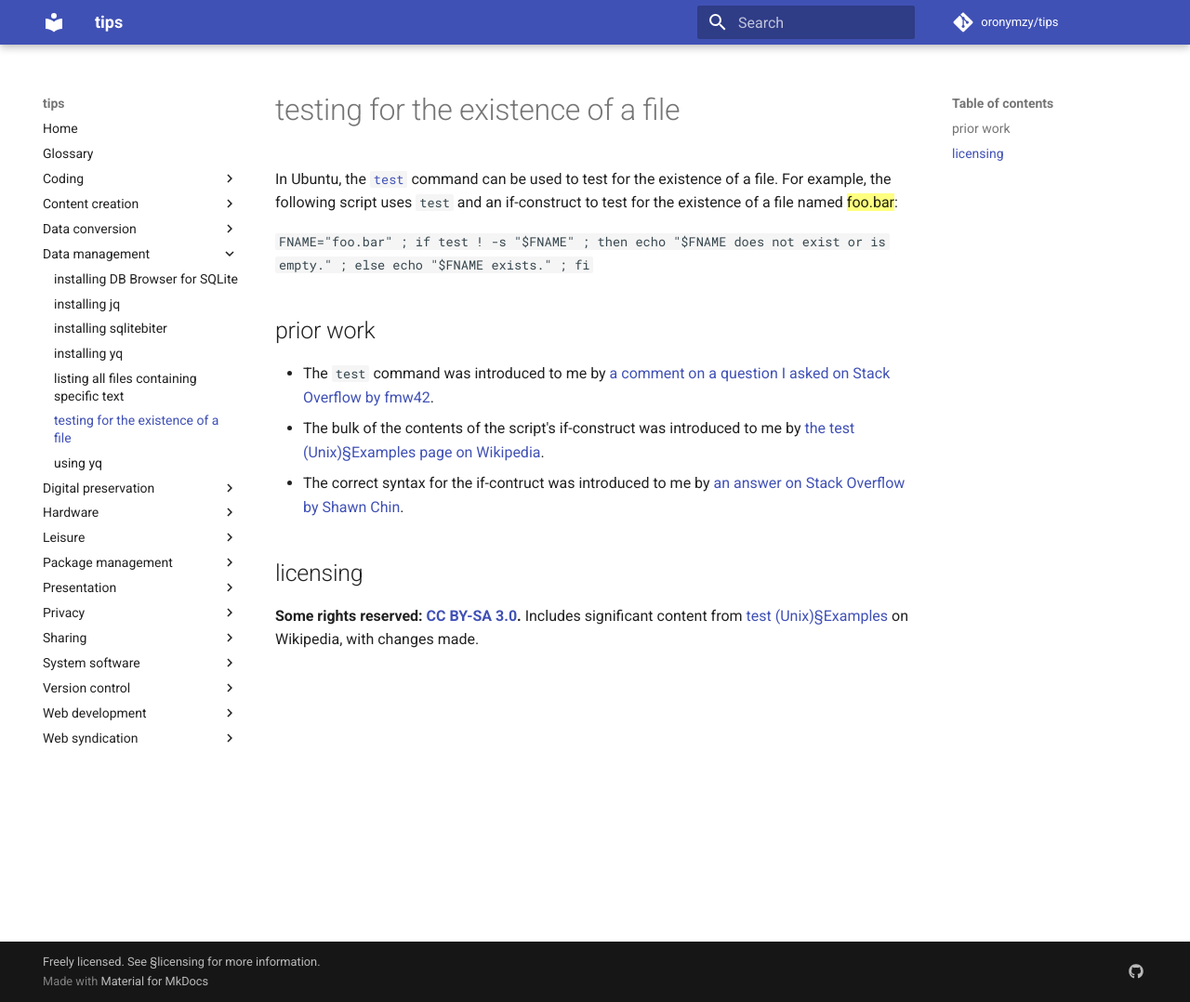
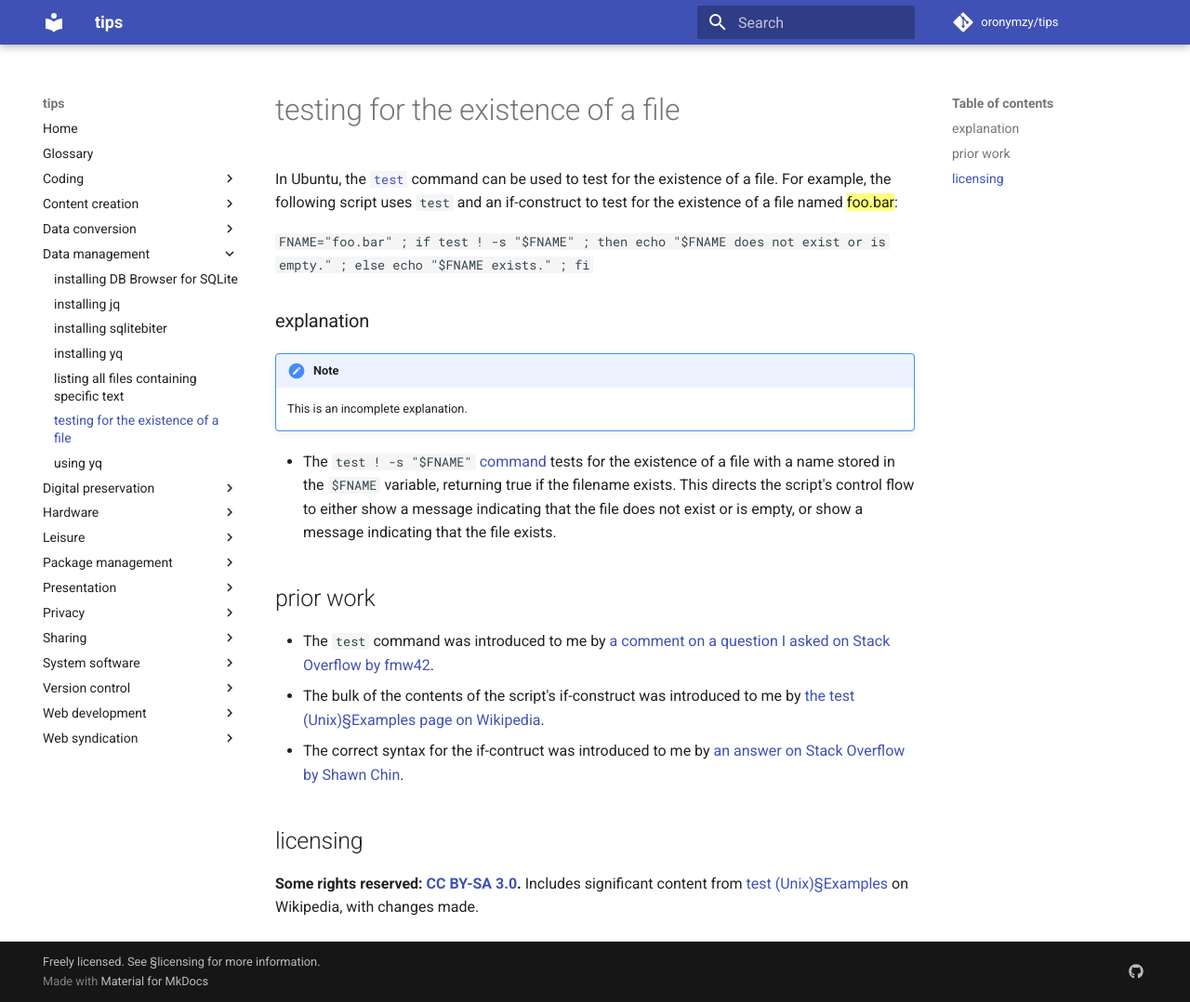
Before and after one commit to oronymzy/tips, an MkDocs documentation site: the page built from docs/tstfile.md, in a window 1280 px wide and 1078 px high. Shown: the whole window at 93% size. Built offline with MkDocs 1.6.1 and Material for MkDocs 9.7.7, drawn with Linux system fonts in a browser that asks for light colours; comment, search, counter and statistics services are not loaded.

Commit message:
Add 'explanation' section with unordered list item

```diff
--- a/docs/tstfile.md
+++ b/docs/tstfile.md
@@ -3,6 +3,14 @@
 In Ubuntu, the [`test`](https://en.wikipedia.org/wiki/Test_(Unix)) command can be used to test for the existence of a file. For example, the following script uses `test` and an if-construct to test for the existence of a file named {==foo.bar==}:
 
 `FNAME="foo.bar" ; if test ! -s "$FNAME" ; then echo "$FNAME does not exist or is empty." ; else echo "$FNAME exists." ; fi`
+
+### explanation
+
+!!! note
+
+    This is an incomplete explanation.
+
+- The `test ! -s "$FNAME"` [command](https://en.wikipedia.org/wiki/Test_(Unix)) tests for the existence of a file with a name stored in the `$FNAME` variable, returning true if the filename exists. This directs the script's control flow to either show a message indicating that the file does not exist or is empty, or show a message indicating that the file exists.
 
 ## prior work
 - The `test` command was introduced to me by [a comment on a question I asked on Stack Overflow by fmw42](https://stackoverflow.com/questions/53981630/can-imagemagick-be-prevented-from-overwriting-an-existing-image#comment94802728_53981630).
```
